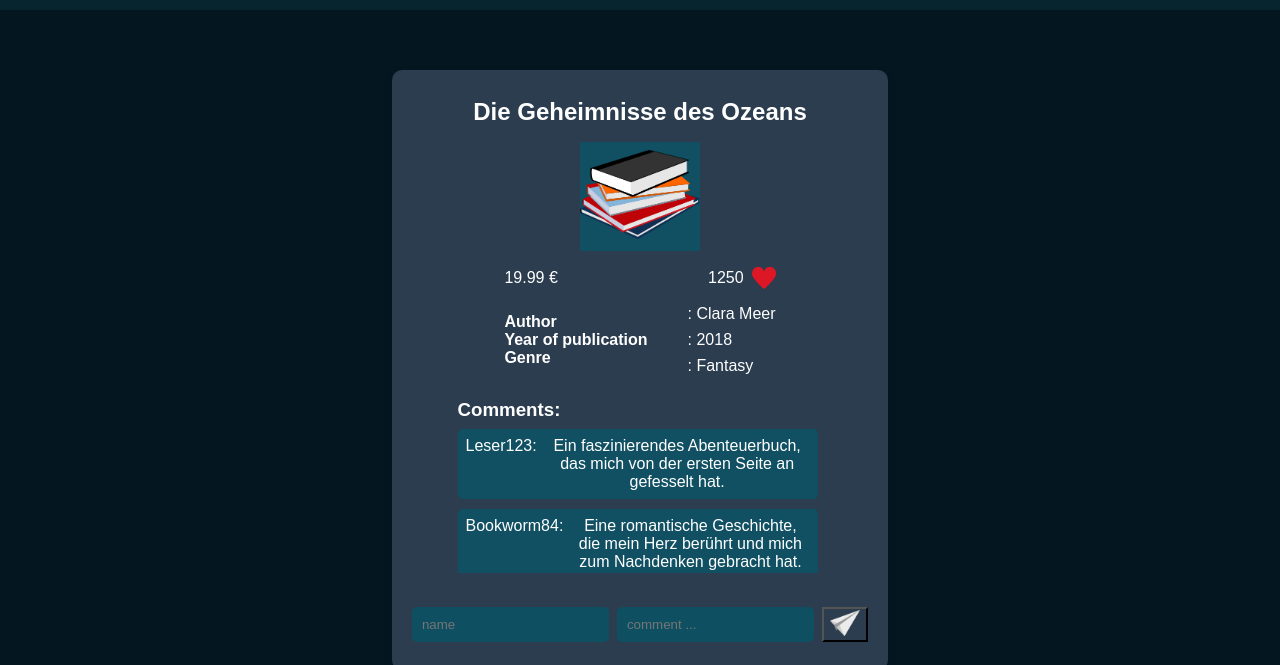
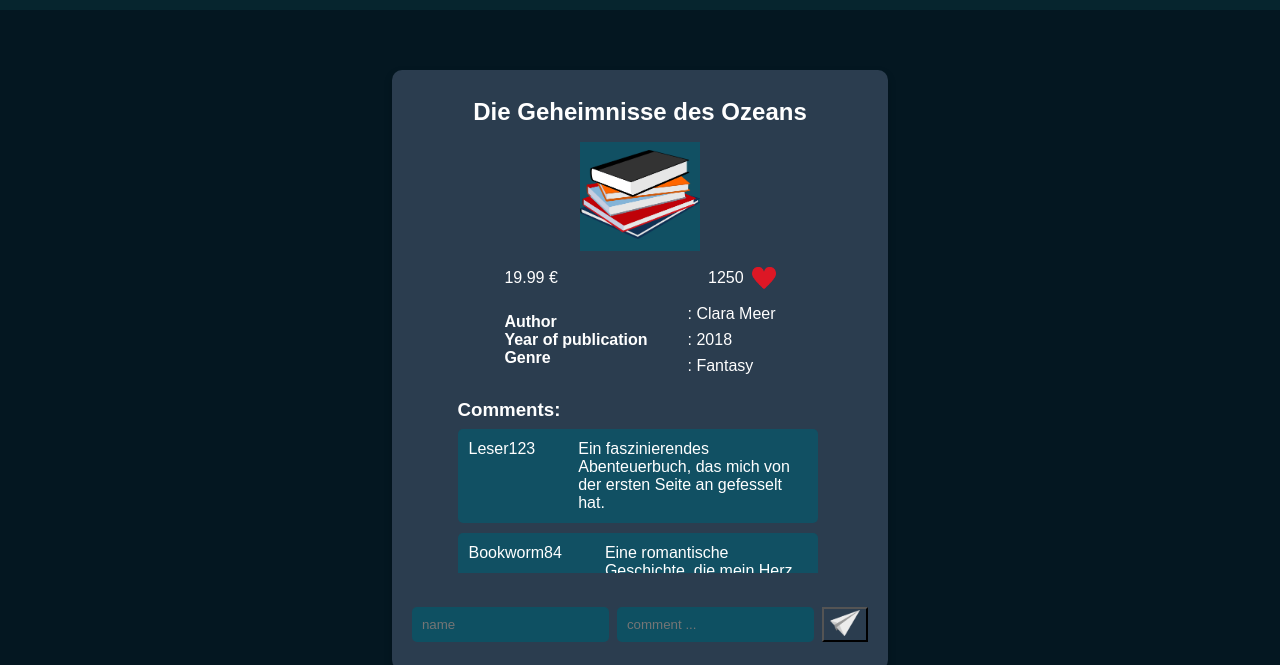
Before and after one commit to MrFox993/BookStore, a plain HTML site: page index.html in a window 1280 px wide. Shown: the part 110-775 px from the top of the page. Drawn offline with Linux system fonts and the light colour scheme.

Commit message:
comments in table adjusted

```diff
--- a/scripts/templates.js
+++ b/scripts/templates.js
@@ -47,12 +47,12 @@ function getBookCommentHTML(indexBook, indexComment) {
 function getBookCommentsHTMLTemplate(indexBook, indexComment) {
     return `
         <div id="single_comment">
-            <div class="book_comment_author">
-                <p>${(books[indexBook]["comments"][indexComment].name)}</p>
-            </div>
-            <div class="book_comment">
-                : <p>${(books[indexBook]["comments"][indexComment].comment)}</p>
-            </div>
+        <table>
+            <tr>
+            <td class="book_comment_author">${(books[indexBook]["comments"][indexComment].name)}</td>
+            <td class="book_comment">${(books[indexBook]["comments"][indexComment].comment)}</td>
+            </tr>
+        </table>
         </div>
     `;
 }
--- a/styles/book.css
+++ b/styles/book.css
@@ -79,6 +79,21 @@
     align-items: flex-start;
     justify-content: space-between;
     max-width: 360px;
+}
+
+td:nth-child(2){
+    padding-left: 40px;
+}
+tbody{
+    vertical-align: text-top;
+}
+
+.book_comment_author {
+    text-align: left;
+}
+
+.book_comment {
+    text-align: left;
 }
 
 .book_comments_container {
```
